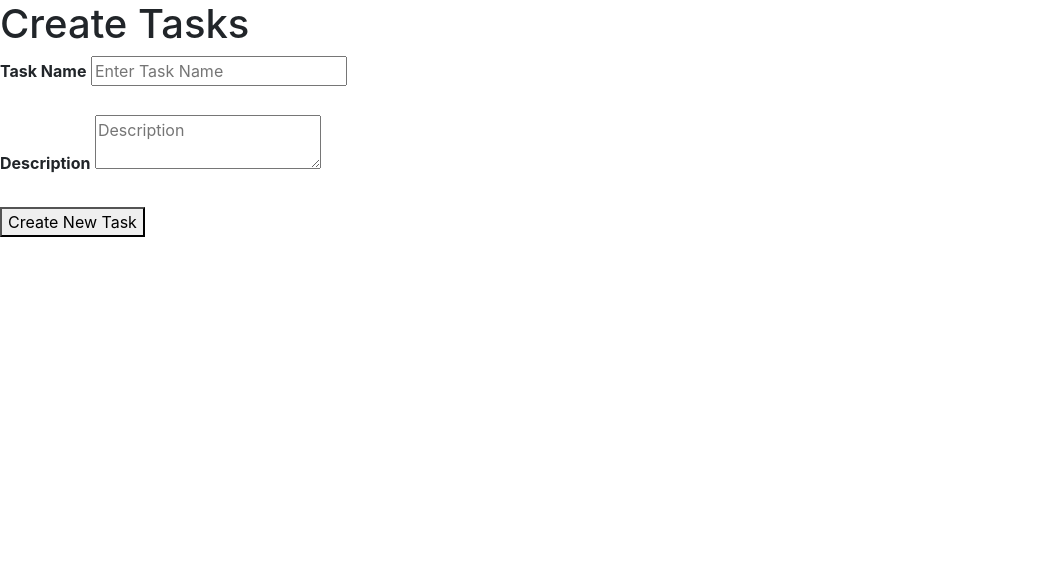
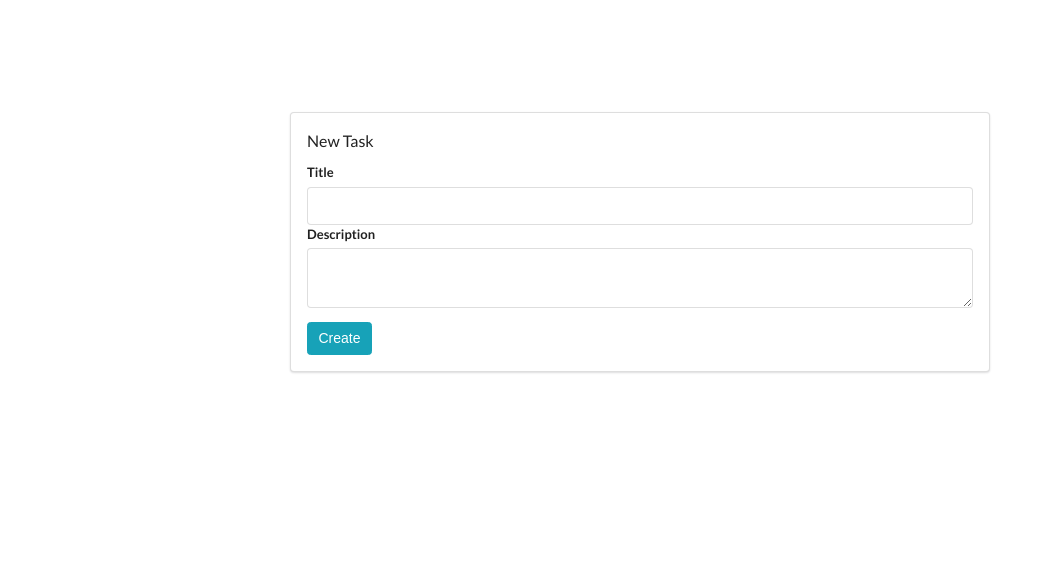
Before and after one commit to aivan6842/TaskTimeTracker, a Django app: page /createTask/13/ in a window 1280 px wide. Shown: the top 572 px of the page, without its empty margins (0-1053 px from the left). Before the commit the page ends 237 px from the top, so only its background shows below. Run offline with Django 3.2, Linux system fonts and the light colour scheme; some libraries are stand-ins or nearby versions.

Commit message:
Styled create task page, centered buttons on view task and change base.html to include semantic ui

```diff
--- a/static/css/taskapp.css
+++ b/static/css/taskapp.css
@@ -4,7 +4,6 @@
 
 th{
     text-align: center;
-    scope: col;
 }
 
 td{
@@ -23,3 +22,19 @@ form{
 .started{
     background-color: #cffcda
 }
+
+.container.main{
+  margin-top: 7em;
+}
+
+.huge{
+    padding-bottom: 10px;
+}
+
+.bottom-buttons{
+  display: flex;
+  align-items: center;
+  justify-content: center;
+  margin-left: 5px;
+  margin-right: 5px;
+}
--- a/templates/base.html
+++ b/templates/base.html
@@ -7,6 +7,8 @@
       <script src="//cdnjs.cloudflare.com/ajax/libs/jquery/3.2.1/jquery.min.js"></script>
       <link href="//maxcdn.bootstrapcdn.com/bootstrap/4.0.0/css/bootstrap.min.css" rel="stylesheet" id="bootstrap-css">
       <script src="//maxcdn.bootstrapcdn.com/bootstrap/4.0.0/js/bootstrap.min.js"></script>
+      <link rel="stylesheet" type="text/css" href="https://cdnjs.cloudflare.com/ajax/libs/semantic-ui/2.1.4/semantic.min.css">
+      <link rel="stylesheet" href="">
    </head>
    <body>
       {% block content %}
--- a/templates/createTask.html
+++ b/templates/createTask.html
@@ -1,25 +1,26 @@
 {% extends 'base.html' %}
+{% load static %}
 {% block content %}
 
-<h1>Create Tasks</h1>
 
+<link rel="stylesheet" href="{% static 'css/taskapp.css' %}">
+   <div class="ui main text container segment center">
+      <div class="huge header">New Task</div>
+      <form method="POST" class="ui form">
+      {% csrf_token %}
+         <div class="field">
+            <label>Title</label>
+            <input type="text" name="taskName" required>
+         <div class="field">
+            <label>Description</label>
+            <textarea rows={2} name="description" required></textarea>
+         </div>
 
-<form  method="post"> {% csrf_token %}
-   <label for="taskName"><b>Task Name</b></label>
-   <input type="text" placeholder="Enter Task Name" name="taskName" required>
+            {% if BadTaskName %}
+               <p style="color:red">This task already exists!</p><br>
+            {% endif %}
 
-   <br><br>
-
-   <label for="description"><b>Description</b></label>
-   <textarea name="description" placeholder="Description" required></textarea>
-
-   <br><br>
-
-   {% if BadTaskName %}
-      <p style="color:red">This task already exists!</p><br>
-   {% endif %}
-
-   <button type="submit" formmethod="post">Create New Task</button>
-</form>
-
-{% endblock %}
+         <button type="submit" class="btn btn-info btn-xs" formmethod="post">Create</button>
+      </form>
+   </div>
+{% endblock content %}
```
Also changed, not shown: templates/viewTasks.html (+5 -3 lines).
